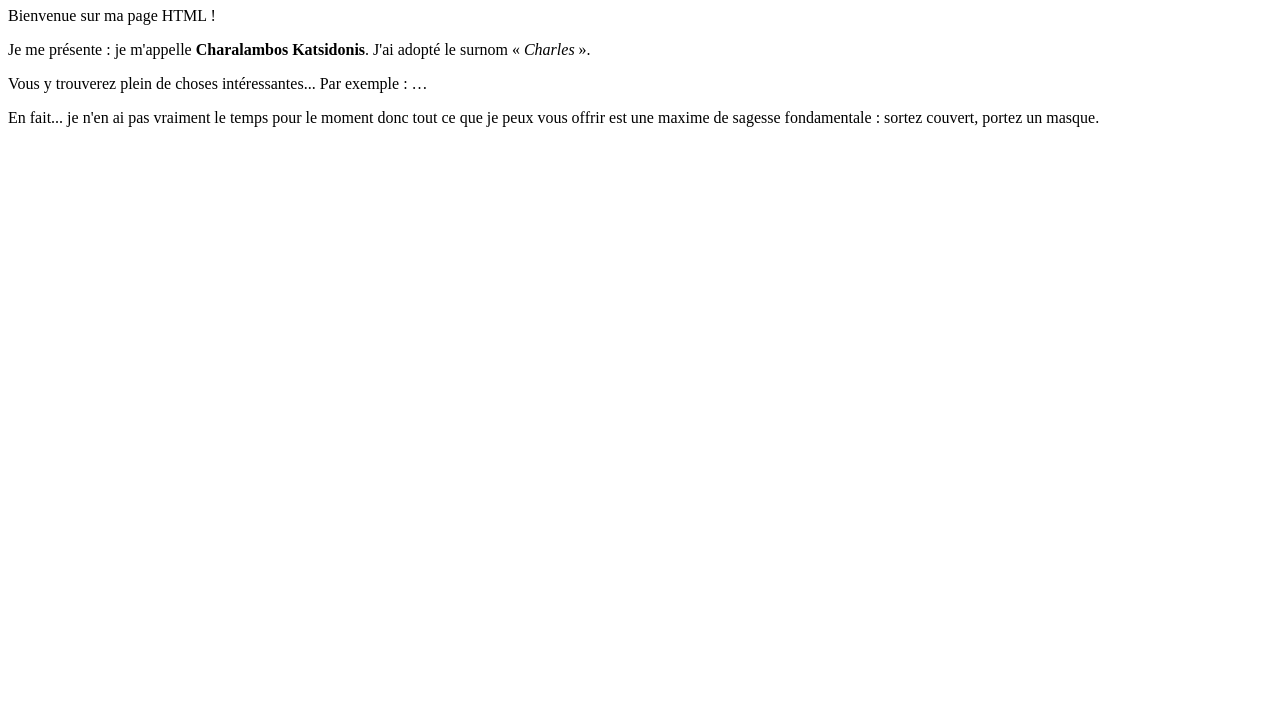
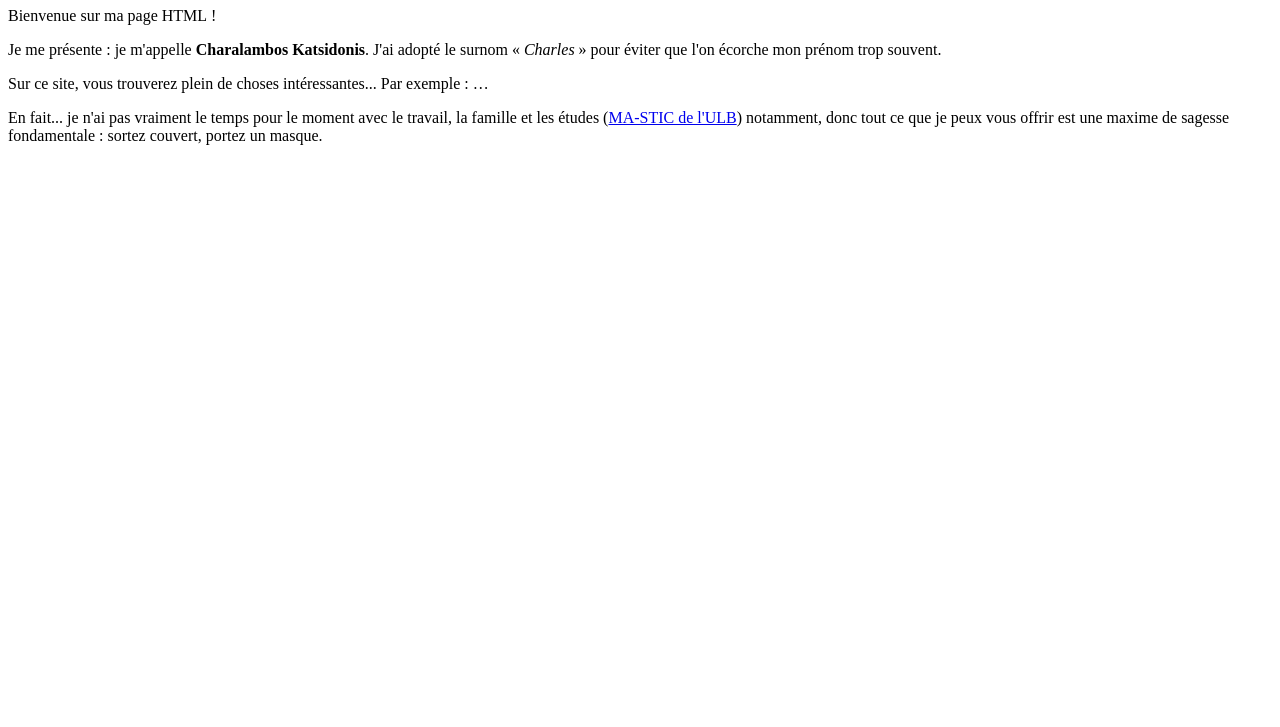
Before and after one commit to ckatsidonis/ckatsidonis, a plain HTML site: page index.html in a window 1280 px wide. Shown: the part 73-800 px from the top of the page. Drawn offline with Linux system fonts and the light colour scheme.

Commit message:
Update index.html

```diff
--- a/index.html
+++ b/index.html
@@ -4,8 +4,8 @@
 <title>Page perso de Charalambos Katsidonis</title>
 <body>
 <h1>Bienvenue</h1>
-<p>Bienvenue sur ma page HTML !</p>
-<p>Je me présente&nbsp;: je m'appelle <strong>Charalambos Katsidonis</strong>. J'ai adopté le surnom &laquo;&nbsp;<em>Charles</em>&nbsp;&raquo;.</p>
-<p>Vous y trouverez plein de choses intéressantes... Par exemple&nbsp;: &hellip; </p>
-<p>En fait... je n'en ai pas vraiment le temps pour le moment donc tout ce que je peux vous offrir est une maxime de sagesse fondamentale&nbsp;: sortez couvert, portez un masque.</p></body>
+<p>Bienvenue sur ma page HTML&nbsp;!</p>
+<p>Je me présente&nbsp;: je m'appelle <strong>Charalambos&nbsp;Katsidonis</strong>. J'ai adopté le surnom &laquo;&nbsp;<em>Charles</em>&nbsp;&raquo; pour éviter que l'on écorche mon prénom trop souvent.</p>
+<p>Sur ce site, vous trouverez plein de choses intéressantes... Par exemple&nbsp;: &hellip; </p>
+<p>En fait... je n'ai pas vraiment le temps pour le moment avec le travail, la famille et les études (<a href="http://mastic.ulb.ac.be">MA-STIC de l'ULB</a>) notamment, donc tout ce que je peux vous offrir est une maxime de sagesse fondamentale&nbsp;: sortez couvert, portez un masque.</p></body>
 </html>
```
